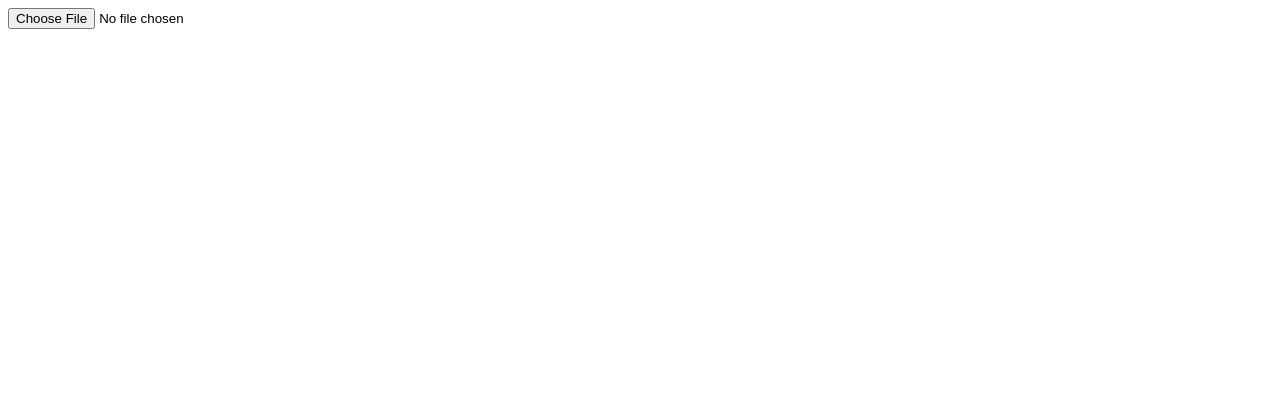
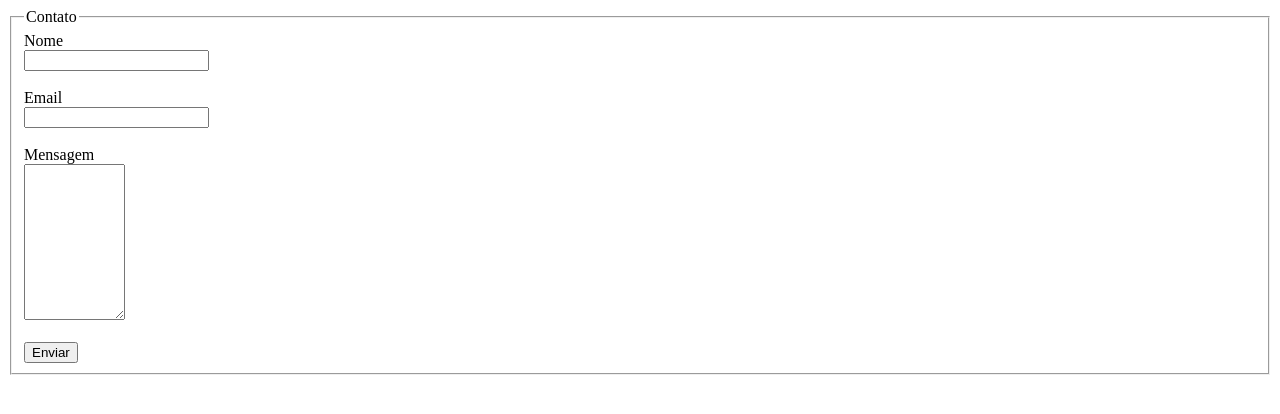
Before and after one commit to LucasRocha42/Rockeseat, a plain HTML site: page desafios/index.html in a window 1280 px wide. Drawn offline with Linux system fonts and the light colour scheme; files that its build step writes are made by us from their sources.

Commit message:
formulario

```diff
--- a/desafios/index.html
+++ b/desafios/index.html
@@ -9,7 +9,28 @@
 </head>
 
 <body>
-    <input type="file">
+    <form action="">
+        <fieldset>
+            <legend>Contato</legend>
+            <label for="name">Nome</label>
+            <br>
+                <input type="text" id="name" name="name">
+                <br>
+                <br>
+            <label for="email">Email</label>
+            <br>
+                <input id="email" type="email" name="email">
+            <br>
+            <br>
+
+            <label for="message">Mensagem</label>
+            <br>
+                <textarea name="message" id="message" cols="10" rows="10"></textarea>
+            <br>
+            <br>
+            <button type="submit" >Enviar</button>
+        </fieldset>
+    </form>
 
 </body>
 </html>
```
